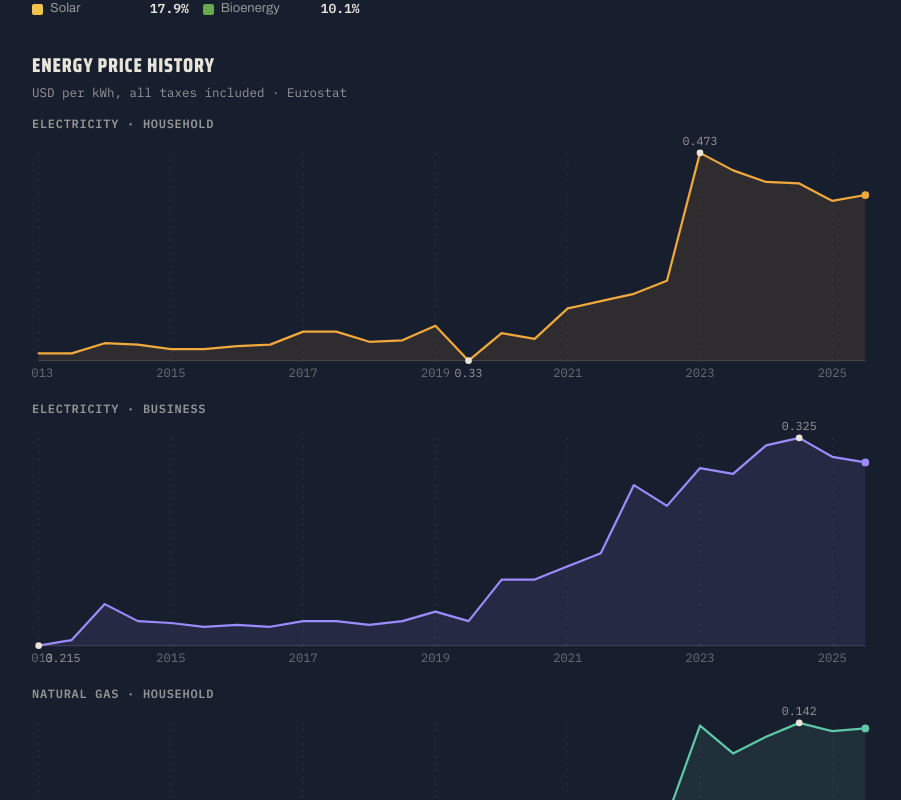
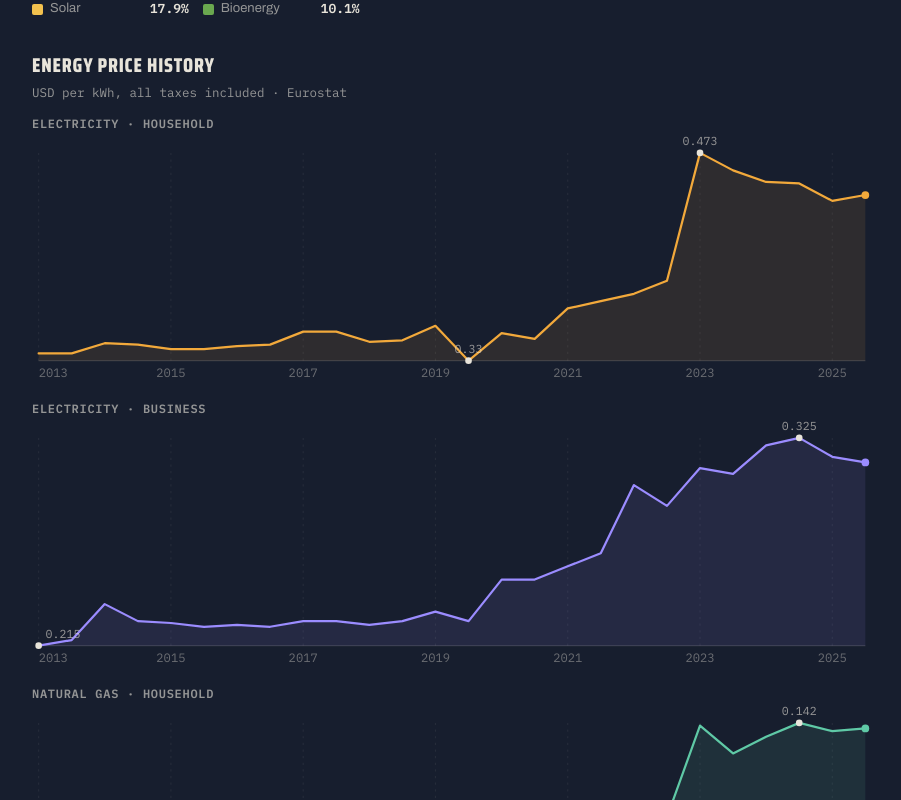
Before and after one commit to Daz-efx/voltlas, a Next.js app: page /country/germany in a window 1280 px wide. Shown: the part 760-1560 px from the top of the page, without its empty margins (188-1089 px from the left). Built offline with nearby package versions, Linux system fonts and the light colour scheme.

Commit message:
Country charts: fix low-value label overlap and clipped edge year labels

```diff
--- a/app/country/[slug]/FuelHistoryChart.jsx
+++ b/app/country/[slug]/FuelHistoryChart.jsx
@@ -70,12 +70,17 @@ export default function FuelHistoryChart({ points, color = C.accent, unit = "/L"
     >
       <svg viewBox={`0 0 ${W} ${Hh}`} width="100%" style={{ display: "block" }} role="img" aria-label="Fuel price history chart — hover or drag to read values">
         <line x1={padL} y1={Hh - padB} x2={W - padR} y2={Hh - padB} stroke={C.line} strokeWidth="1" />
-        {ticks.map((t) => (
-          <g key={t.i}>
-            <line x1={X(t.i)} y1={padT} x2={X(t.i)} y2={Hh - padB} stroke={C.line} strokeWidth="1" strokeDasharray="2 4" opacity="0.5" />
-            <text x={X(t.i)} y={Hh - padB + 15} fill={C.faint} fontSize="11" fontFamily="'IBM Plex Mono',monospace" textAnchor="middle">{t.label}</text>
-          </g>
-        ))}
+        {ticks.map((t) => {
+          const tx0 = X(t.i);
+          const anchor = tx0 < 24 ? "start" : tx0 > W - 24 ? "end" : "middle";
+          const lx = anchor === "start" ? padL : anchor === "end" ? W - padR : tx0;
+          return (
+            <g key={t.i}>
+              <line x1={tx0} y1={padT} x2={tx0} y2={Hh - padB} stroke={C.line} strokeWidth="1" strokeDasharray="2 4" opacity="0.5" />
+              <text x={lx} y={Hh - padB + 15} fill={C.faint} fontSize="11" fontFamily="'IBM Plex Mono',monospace" textAnchor={anchor}>{t.label}</text>
+            </g>
+          );
+        })}
         <path d={area} fill={color} opacity="0.10" />
         <path d={line} fill="none" stroke={color} strokeWidth="2" strokeLinejoin="round" strokeLinecap="round" />
 
@@ -84,7 +89,7 @@ export default function FuelHistoryChart({ points, color = C.accent, unit = "/L"
             <circle cx={X(maxI)} cy={Y(max)} r="3" fill={C.text} />
             <text x={Math.min(W - 40, Math.max(28, X(maxI)))} y={Y(max) - 7} fill={C.dim} fontSize="10.5" fontFamily="'IBM Plex Mono',monospace" textAnchor="middle">{fmtNum(max)}</text>
             <circle cx={X(minI)} cy={Y(min)} r="3" fill={C.text} />
-            <text x={Math.min(W - 40, Math.max(28, X(minI)))} y={Y(min) + 15} fill={C.dim} fontSize="10.5" fontFamily="'IBM Plex Mono',monospace" textAnchor="middle">{fmtNum(min)}</text>
+            <text x={Math.min(W - 40, Math.max(28, X(minI)))} y={Y(min) - 7} fill={C.dim} fontSize="10.5" fontFamily="'IBM Plex Mono',monospace" textAnchor="middle">{fmtNum(min)}</text>
             <circle cx={X(lastI)} cy={Y(points[lastI][1])} r="3.5" fill={color} />
           </g>
         )}
```
